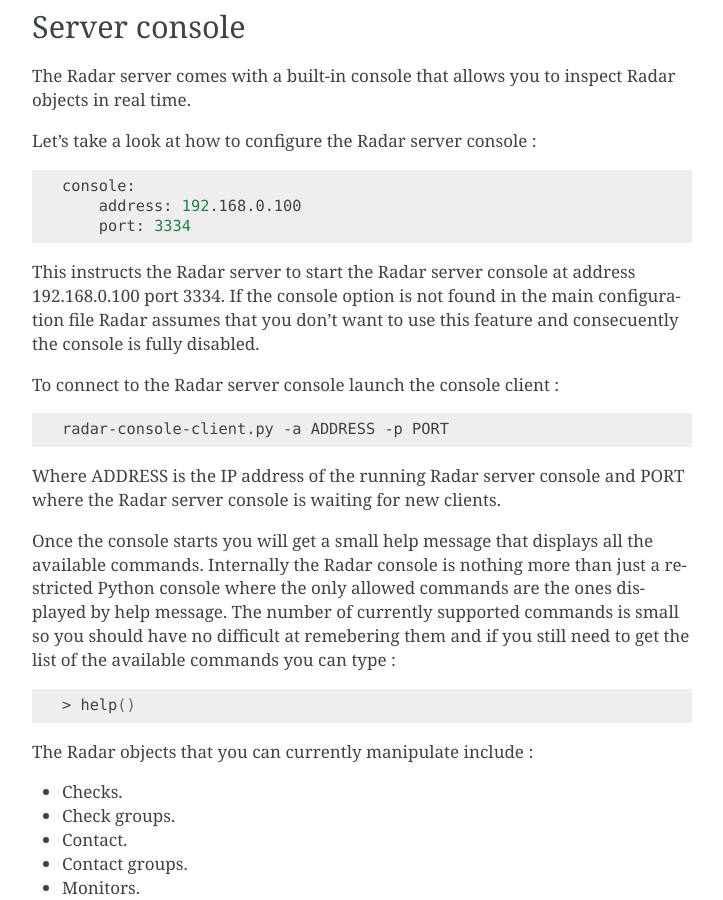
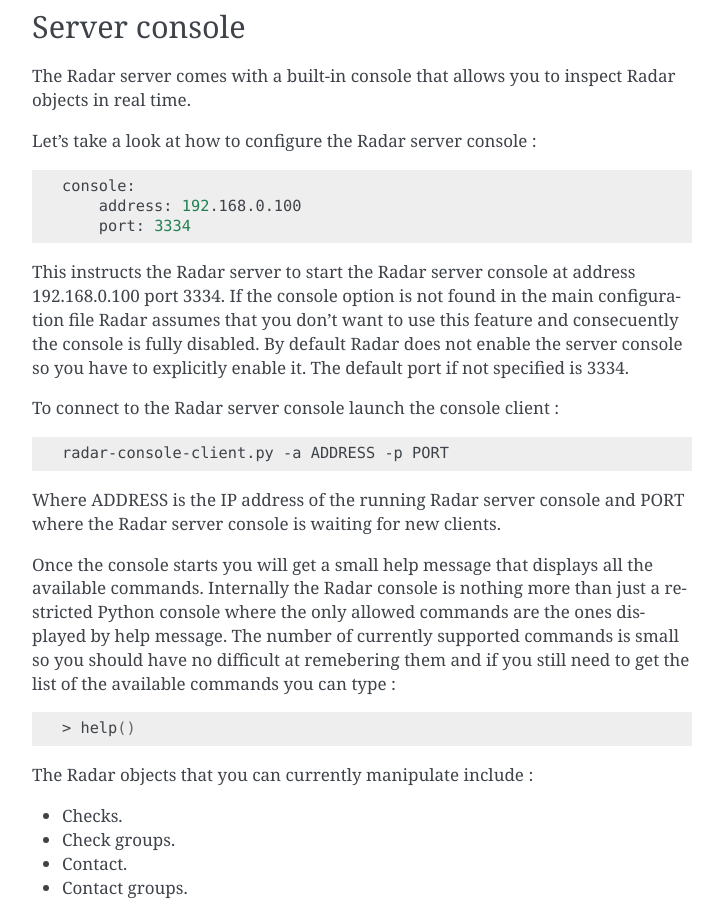
Before and after one commit to lliendo/Radar, a Sphinx documentation site: the page built from docs/server-configuration.rst, in a window 1280 px wide and 900 px high, scrolled down 7363 px. Shown: the whole window, without its empty margins (388-1111 px from the left). Built offline with Sphinx 7.4.7, drawn with Linux system fonts in a browser that asks for light colours.

Commit message:
- Updated documentation.

```diff
--- a/docs/server-configuration.rst
+++ b/docs/server-configuration.rst
@@ -405,7 +405,8 @@ Let's take a look at how to configure the Radar server console :
 This instructs the Radar server to start the Radar server console at address
 192.168.0.100 port 3334. If the console option is not found in the main configuration
 file Radar assumes that you don't want to use this feature and consecuently the
-console is fully disabled.
+console is fully disabled. By default Radar does not enable the server console
+so you have to explicitly enable it. The default port if not specified is 3334.
 
 To connect to the Radar server console launch the console client :
 
```
Also changed, not shown: 1 other file.
